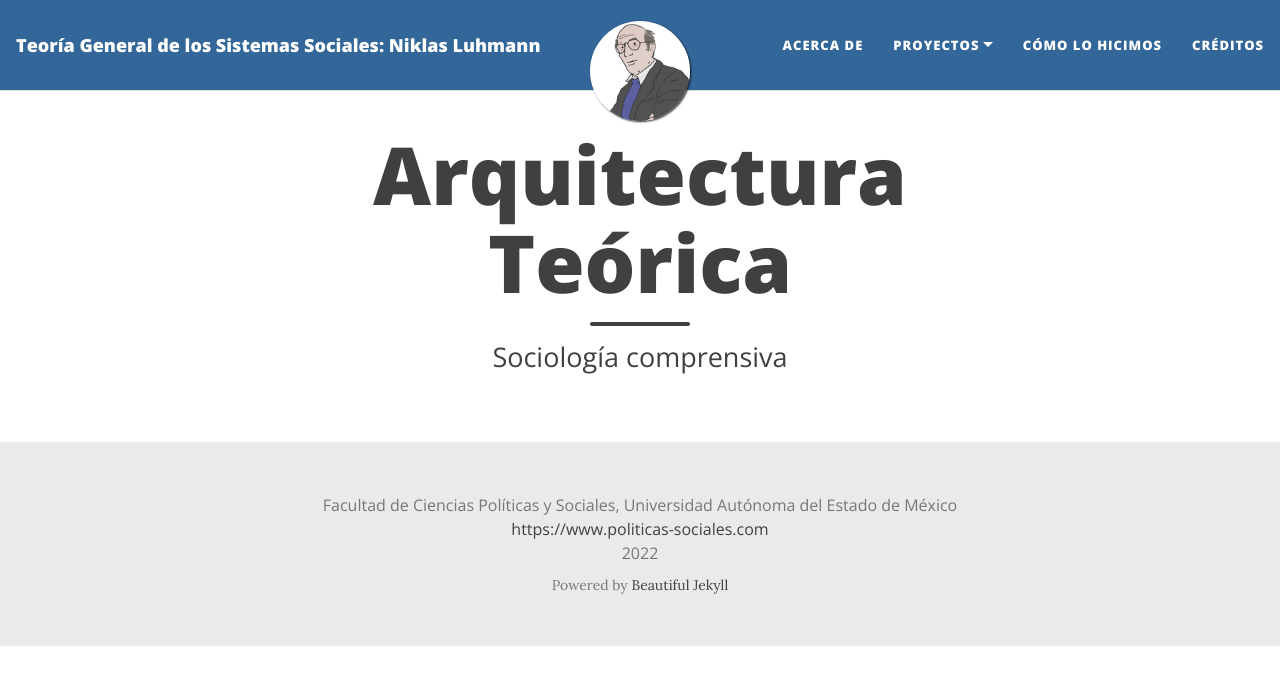
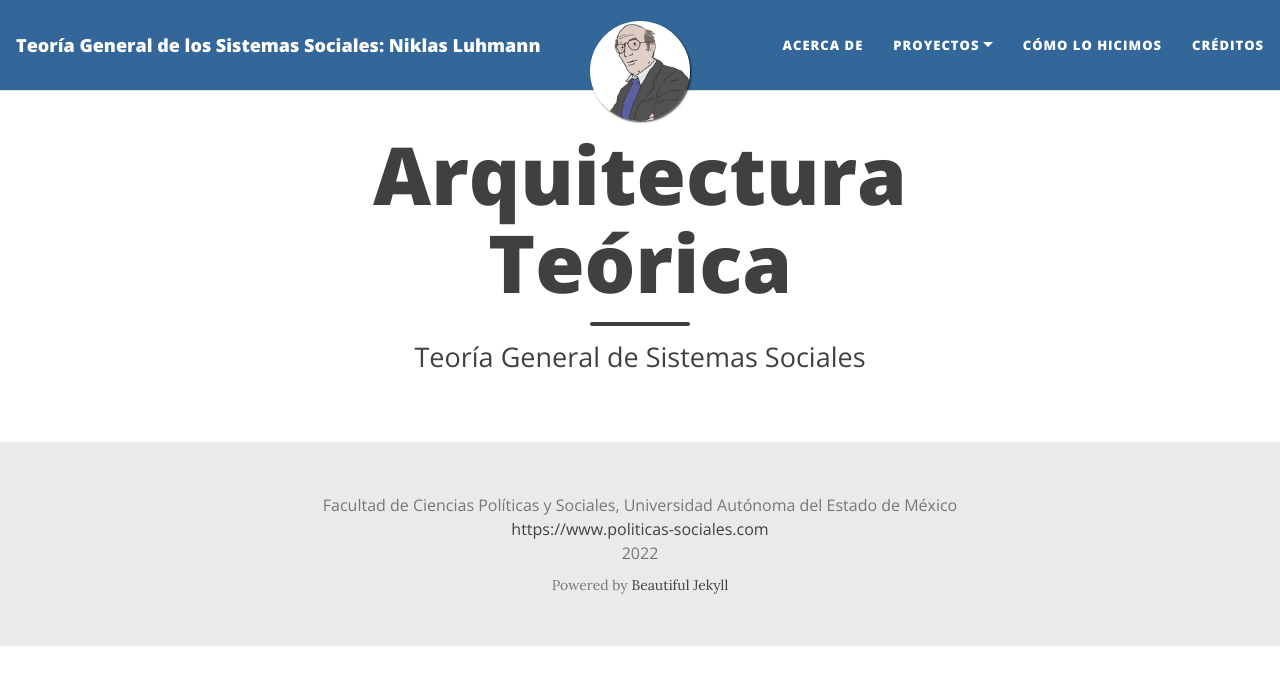
Before and after one commit to rosariorogel/luhmann, a Jekyll site: the page built from _pages/theory.md, in a window 1280 px wide. Shown: the top 685 px of the page. Built offline with Jekyll 4.4.1, drawn with Linux system fonts in a browser that asks for light colours; nearby versions of some CDN libraries.

Commit message:
Update theory.md

```diff
--- a/_pages/theory.md
+++ b/_pages/theory.md
@@ -1,7 +1,7 @@
 ---
 layout: page
 title: Arquitectura Teórica
-subtitle: Sociología comprensiva
+subtitle: Teoría General de Sistemas Sociales
 cover-img:
 permalink: theory
 ---
```
